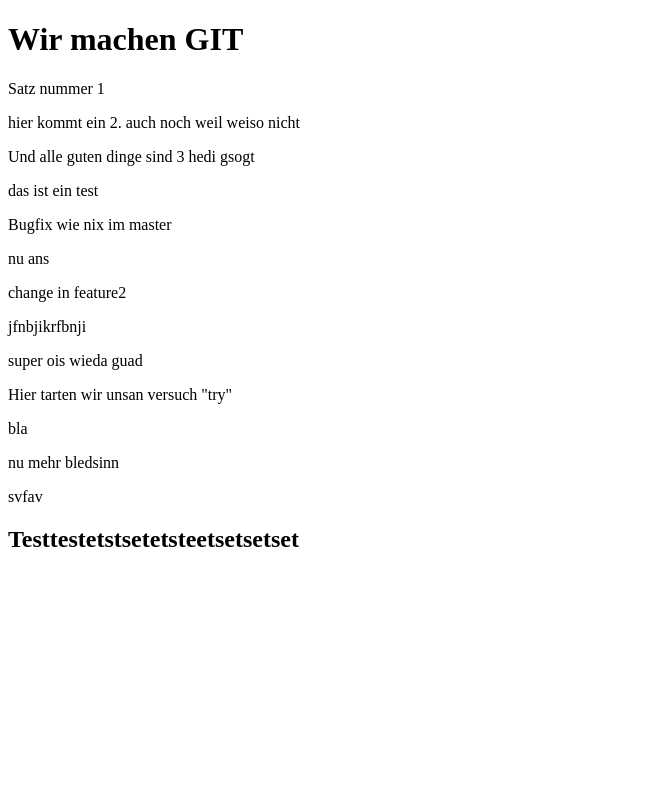
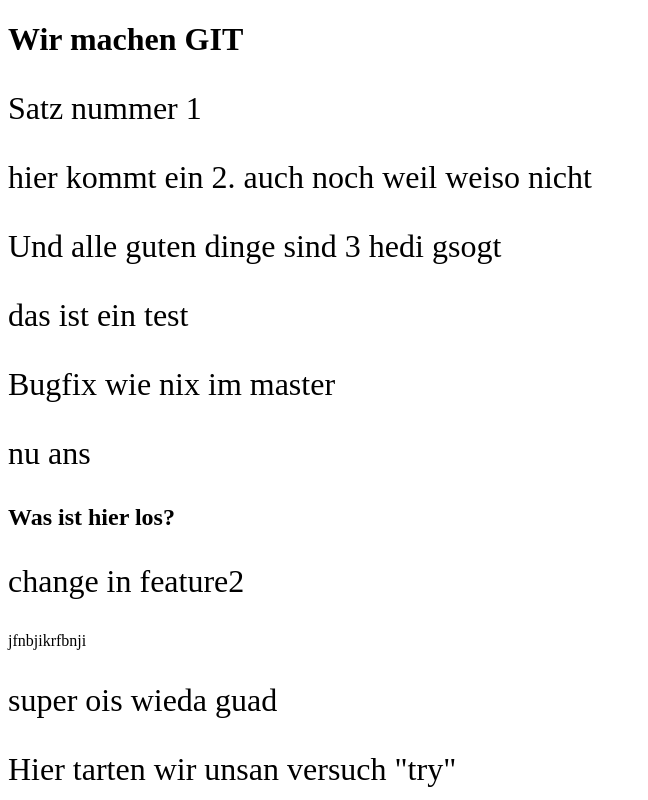
Before and after one commit to s2310456009/APMG22025, a plain HTML site: page index.html in a window 1280 px wide. Shown: the top 800 px of the page, without its empty margins (0-648 px from the left). Drawn offline with Linux system fonts and the light colour scheme.

Commit message:
anna test schriftart ändern

```diff
--- a/index.html
+++ b/index.html
@@ -15,6 +15,8 @@
 <p>Bugfix wie nix im master</p>
     <p>nu ans</p>
 
+  <h2>Was ist hier los?</h2>
+
     <p>change in feature2</p>
 jfnbjikrfbnji
 <p>super ois wieda guad</p>
--- a/style.css
+++ b/style.css
@@ -0,0 +1,4 @@
+p{
+    font-family: "Bodoni MT Condensed";
+    font-size: xx-large;
+}
```
